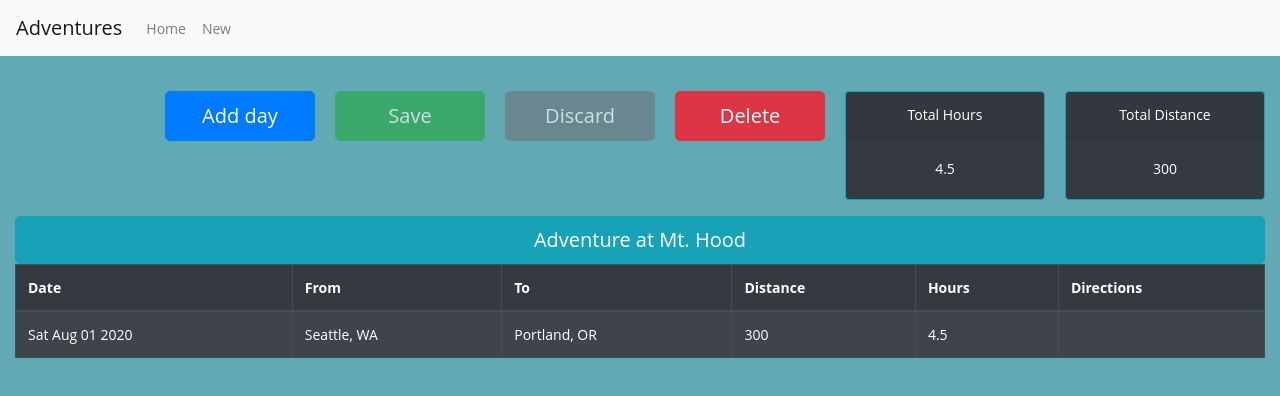
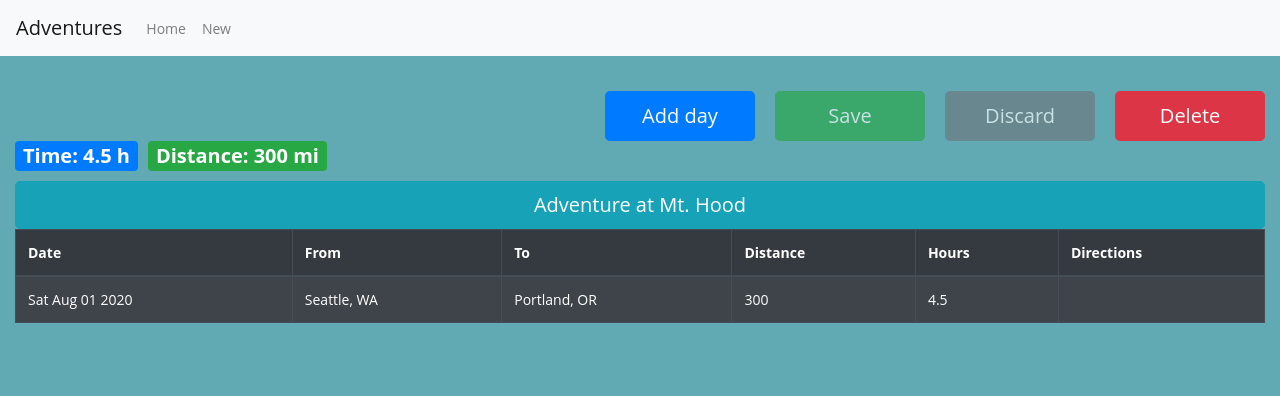
Before and after one commit to dryzhkov/adv, a React (Create React App) app: page /details/1 in a window 1280 px wide. Shown: the top 396 px of the page. Built offline with nearby package versions, Linux system fonts and the light colour scheme; data requests are answered from the project's data file.

Commit message:
css polish

```diff
--- a/src/components/Details.css
+++ b/src/components/Details.css
@@ -1,16 +1,14 @@
 .wrapper {
     align-items: start;
     display: grid;
-    grid-template-columns: 170px 170px 170px 170px 220px 220px;
+    grid-template-columns: 170px 170px 170px 170px;
     justify-content: end;
-    grid-template-rows: 85px;
+    grid-template-rows: 70px;
 }
 
-.wrapper .info {
-    width: 200px;
-    text-align: center;
-    padding: 0;
-    margin: 20px;
+.info-badge {
+    margin: 0 10px 10px 0;
+    font-size: 1.25rem;
 }
 .wrapper button {
     width: 150px;
@@ -20,9 +18,12 @@
 }
 
 .tripTitle {
-    margin-top: 60px;
+    margin-top: 0;
 }
 
 .content {
     margin: 15px;
 }
+.tripTitle {
+    text-align: center;
+}
--- a/src/components/Details.tsx
+++ b/src/components/Details.tsx
@@ -6,6 +6,7 @@ import React, {
     useState,
 } from 'react';
 import { useParams, useHistory } from 'react-router-dom';
+import Badge from 'react-bootstrap/Badge';
 import Button from 'react-bootstrap/Button';
 import Card from 'react-bootstrap/Card';
 import InputGroup from 'react-bootstrap/InputGroup';
@@ -312,14 +313,6 @@ export function Details() {
                         </Tooltip>
                     )}
                 </Overlay>
-                <Card className="bg-dark text-white info" border="info">
-                    <Card.Header>Total Hours</Card.Header>
-                    <Card.Body>{getTotalHours()}</Card.Body>
-                </Card>
-                <Card className="bg-dark text-white info" border="info">
-                    <Card.Header>Total Distance</Card.Header>
-                    <Card.Body>{getTotalDistance()}</Card.Body>
-                </Card>
                 <Modal
                     show={showDatePicker}
                     onHide={() => dispatch({ type: 'hideDatePicker' })}
@@ -356,6 +349,19 @@ export function Details() {
                     </Modal.Footer>
                 </Modal>
             </div>
+        );
+    }
+
+    function displayTotals() {
+        return (
+            <>
+                <Badge variant="primary" as="div" className="info-badge">
+                    Time: {getTotalHours()} h
+                </Badge>
+                <Badge variant="success" as="div" className="info-badge">
+                    Distance: {getTotalDistance()} mi
+                </Badge>
+            </>
         );
     }
 
@@ -422,6 +428,7 @@ export function Details() {
     return (
         <div className="content">
             {displayControls()}
+            {displayTotals()}
             {displayTitle()}
             {displayTripDays()}
         </div>
```
